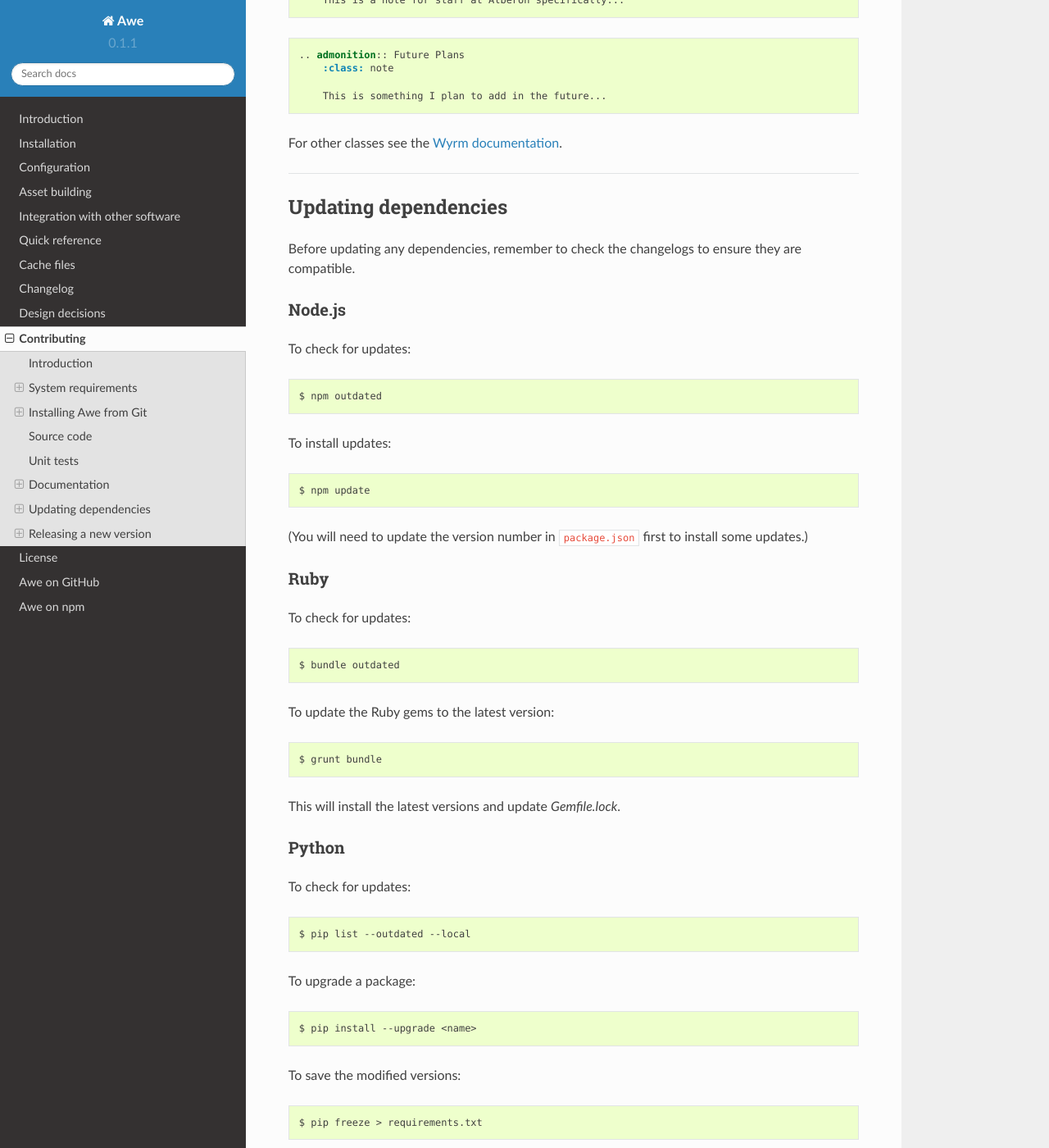
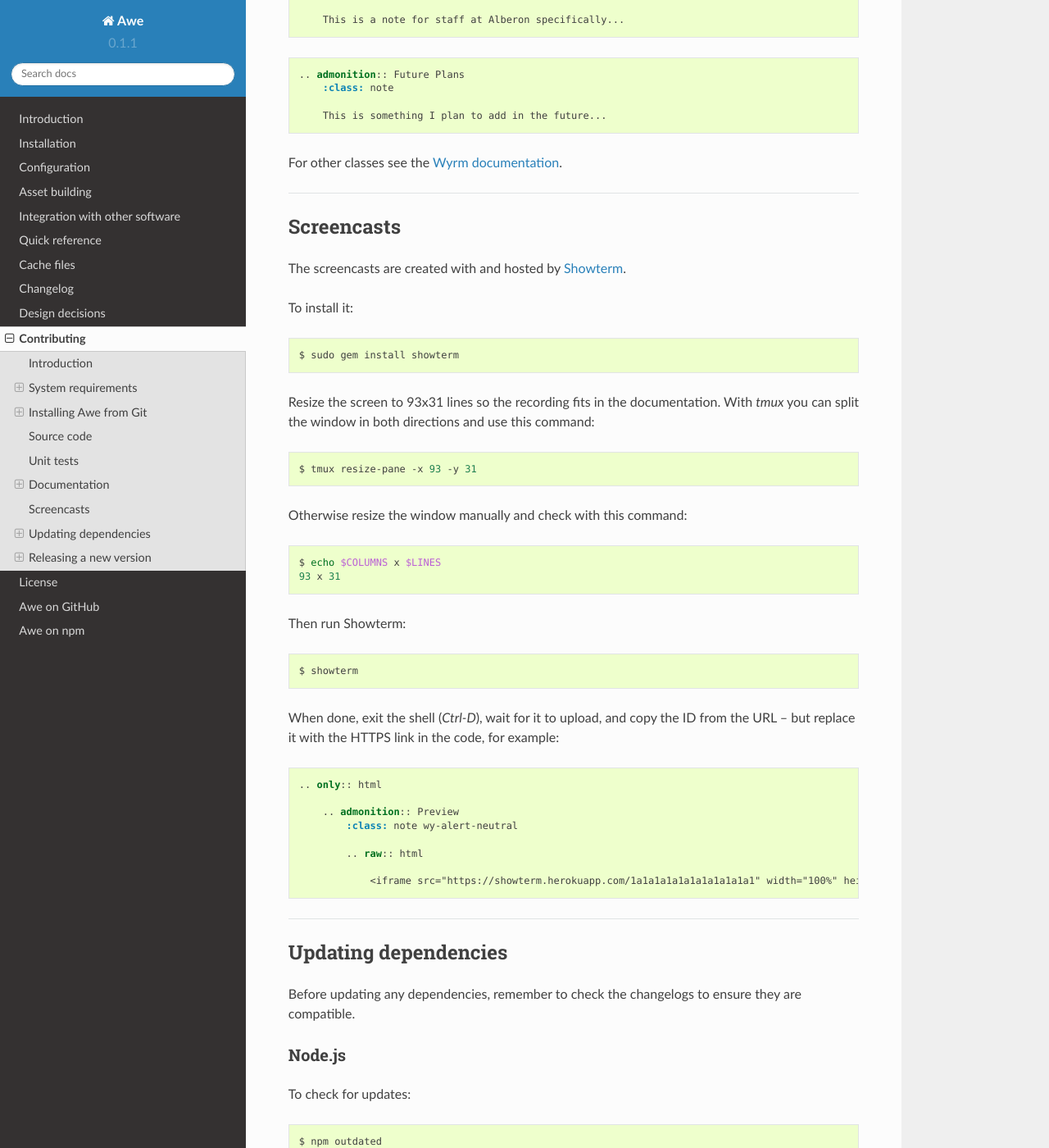
Before and after one commit to alberon/awe, a Sphinx documentation site: the page built from docs/contributing.rst, in a window 1280 px wide and 1400 px high, scrolled down 8369 px. Shown: the whole window at 82% size. Built offline with Sphinx 7.4.7 and the Read the Docs theme 2.0.0, drawn with Linux system fonts in a browser that asks for light colours.

Commit message:
Add showterm animated screenshots

```diff
--- a/docs/contributing.rst
+++ b/docs/contributing.rst
@@ -364,6 +364,43 @@ For other classes see the `Wyrm documentation <http://wyrmsass.org/section-2.htm
 
 
 ================================================================================
+ Screencasts
+================================================================================
+
+The screencasts are created with and hosted by `Showterm <http://showterm.io/>`_.
+
+To install it::
+
+    $ sudo gem install showterm
+
+Resize the screen to 93x31 lines so the recording fits in the documentation. With `tmux` you can split the window in both directions and use this command::
+
+    $ tmux resize-pane -x 93 -y 31
+
+Otherwise resize the window manually and check with this command::
+
+    $ echo $COLUMNS x $LINES
+    93 x 31
+
+Then run Showterm::
+
+    $ showterm
+
+When done, exit the shell (`Ctrl-D`), wait for it to upload, and copy the ID from the URL -- but replace it with the HTTPS link in the code, for example:
+
+.. code-block:: rest
+
+    .. only:: html
+
+        .. admonition:: Preview
+            :class: note wy-alert-neutral
+
+            .. raw:: html
+
+                <iframe src="https://showterm.herokuapp.com/1a1a1a1a1a1a1a1a1a1a1" width="100%" height="507" style="border: 1px solid #bbb;"></iframe>
+
+
+================================================================================
  Updating dependencies
 ================================================================================
 
```
Also changed, not shown: docs/assets.rst (+14 -0 lines), docs/config.rst (+9 -0 lines).
